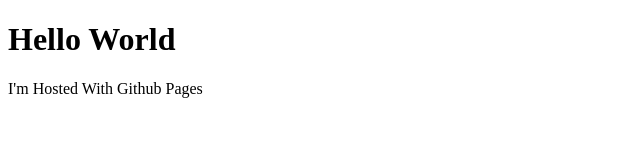
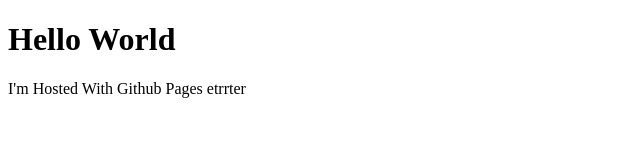
Before and after one commit to hdzmxx/ideo.github.io, a plain HTML site: page index.html in a window 1280 px wide. Shown: the full height of the page, 0-640 px from the left. Drawn offline with Linux system fonts and the light colour scheme.

Commit message:
Update index.html

```diff
--- a/index.html
+++ b/index.html
@@ -9,7 +9,7 @@
 
 <body>
     <h1>Hello World</h1>
-    <p>I'm Hosted With Github Pages</p>
+    <p>I'm Hosted With Github Pages etrrter</p>
 </body>
 
 </html>
```
